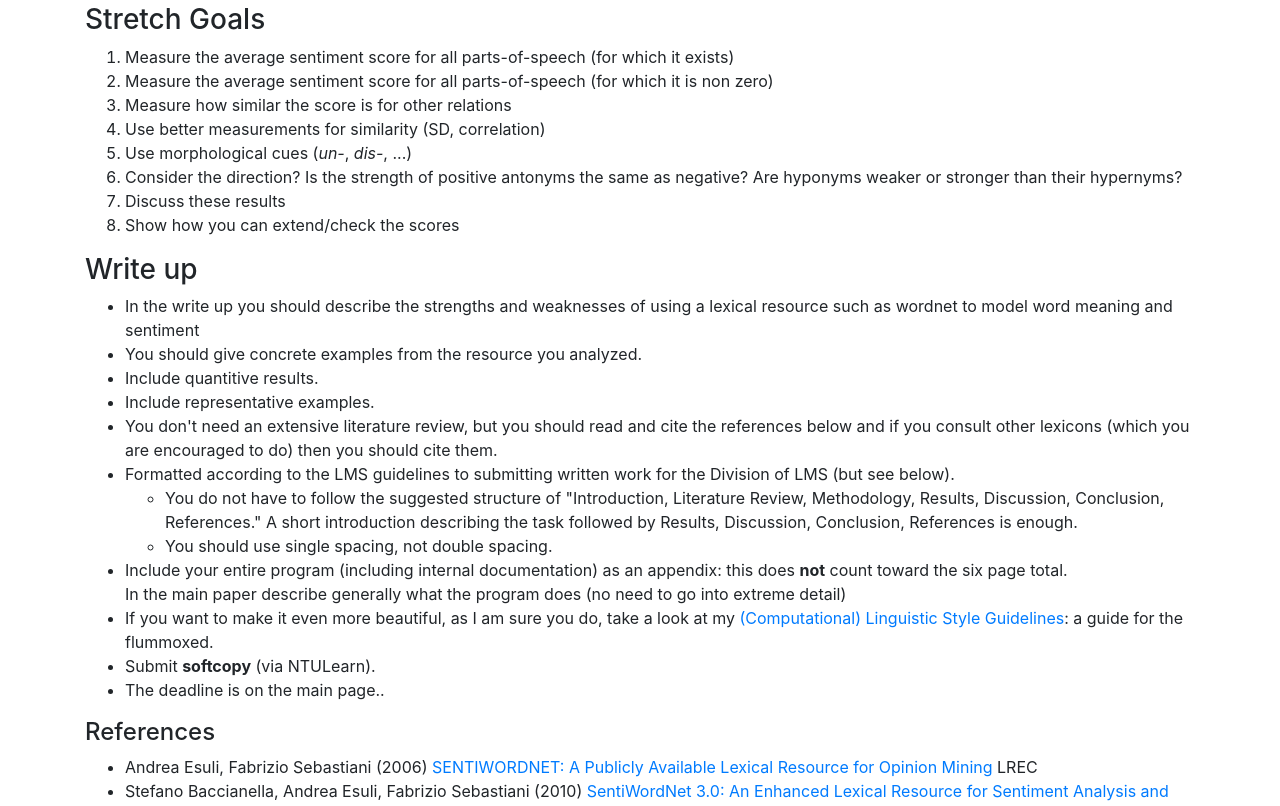
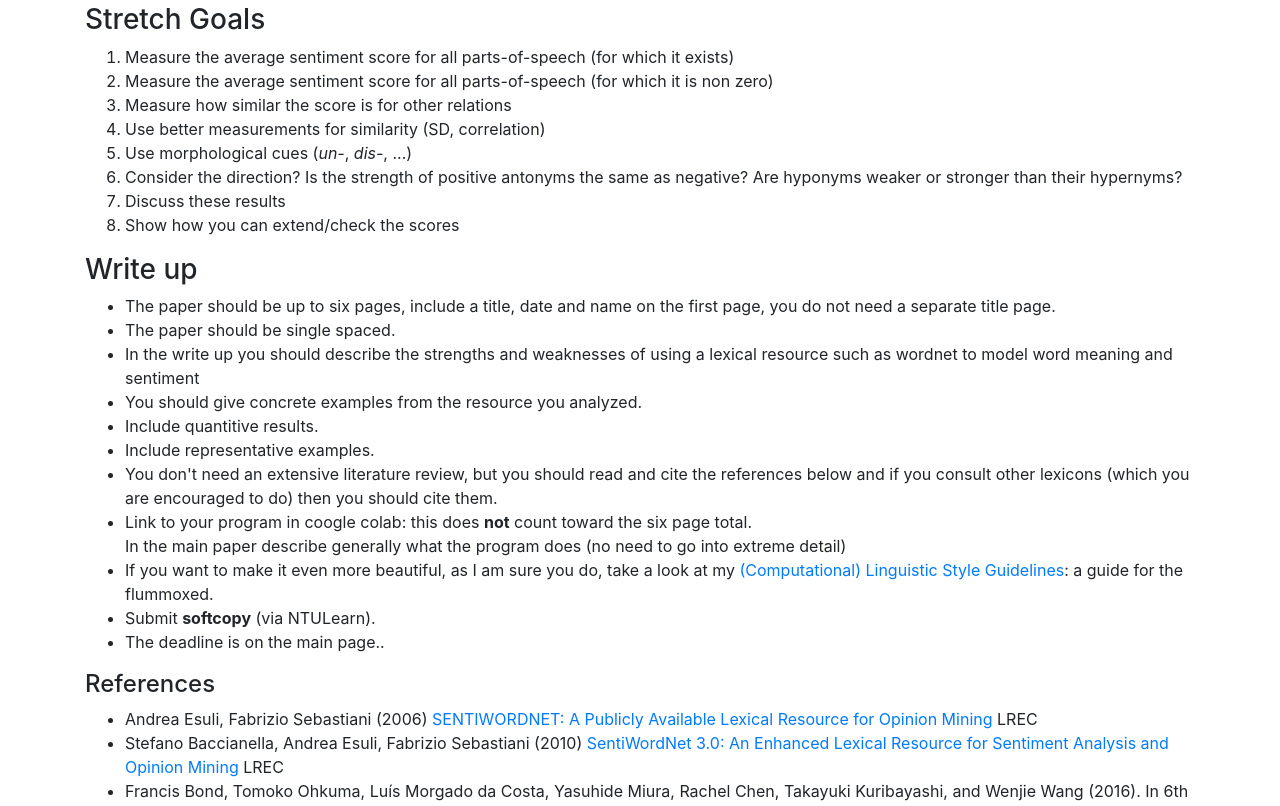
Before and after one commit to bond-lab/Language-and-the-Computer, a plain HTML site: page docs/project1.html in a window 1280 px wide. Shown: the part 509-1315 px from the top of the page. Drawn offline with nearby package versions, Linux system fonts and the light colour scheme.

Commit message:
added some notes on formatting the assignment

```diff
--- a/docs/project1.html
+++ b/docs/project1.html
@@ -67,6 +67,8 @@ program and report individually.
 
 <h3>Write up</h3>
 <ul>
+  <li> The paper should be up to six pages, include a title, date and name on the first page, you do not need a separate title page.
+    <li>The paper should be single spaced.
   <li> In the write up you should describe the strengths and weaknesses
     of using a lexical resource such as wordnet to model word meaning
     and sentiment
@@ -78,21 +80,13 @@ program and report individually.
     read and cite  the references below and  if you
     consult other lexicons (which you are encouraged to do) then you
     should cite them.
-  <li>Formatted according to
-    the LMS  guidelines</a> to submitting written work for the Division of LMS
-    (but see below).
-    <ul>
-      <li>You do not have to follow the suggested structure of "Introduction, Literature Review, Methodology, Results, Discussion, Conclusion, References."  A short introduction describing the task followed by Results, Discussion, Conclusion, References is enough.
-      <li>You should use single spacing, not double spacing.
-    </ul>
-    <li>Include your entire program (including internal
-documentation) as an appendix: this does <b>not</b> count
+  <li>Link to your program in coogle colab: this does <b>not</b> count
   toward the six page total.
   <br>In the main paper describe generally what the program does (no
   need to go into extreme detail)
   <li>If you want to make it even more beautiful, as I am sure you do,
     take a look at my <a href =
-			 "http://www3.ntu.edu.sg/home/fcbond/data/ling-style.pdf">(Computational)
+			 "https://fcbond.github.io/static/img/ling-style.pdf">(Computational)
       Linguistic Style Guidelines</a>: a guide for the flummoxed.
   <li> Submit
     <!-- both <b>hardcopy</b> (stapled, single-spaced, two sided,  no folder, no cover page) and -->
```
